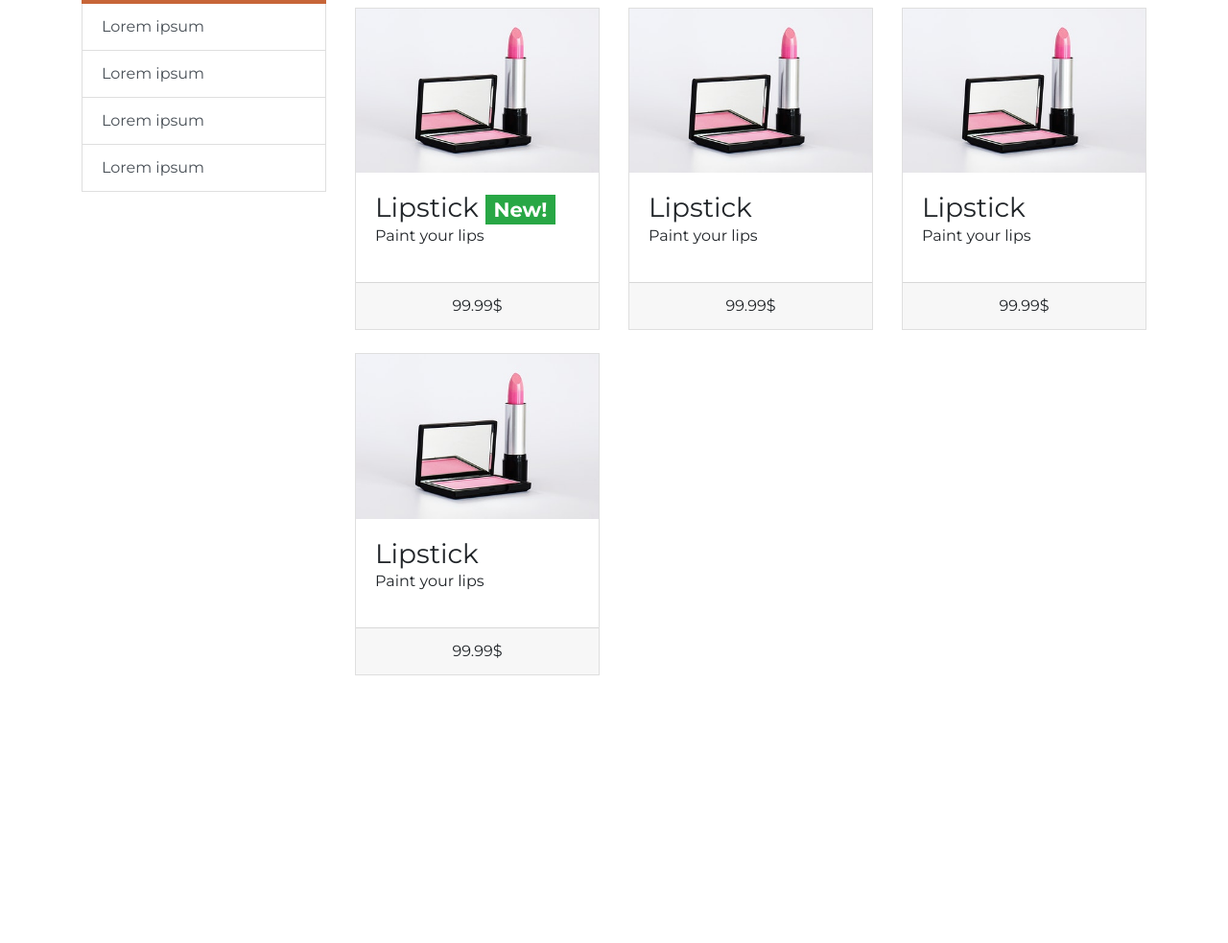
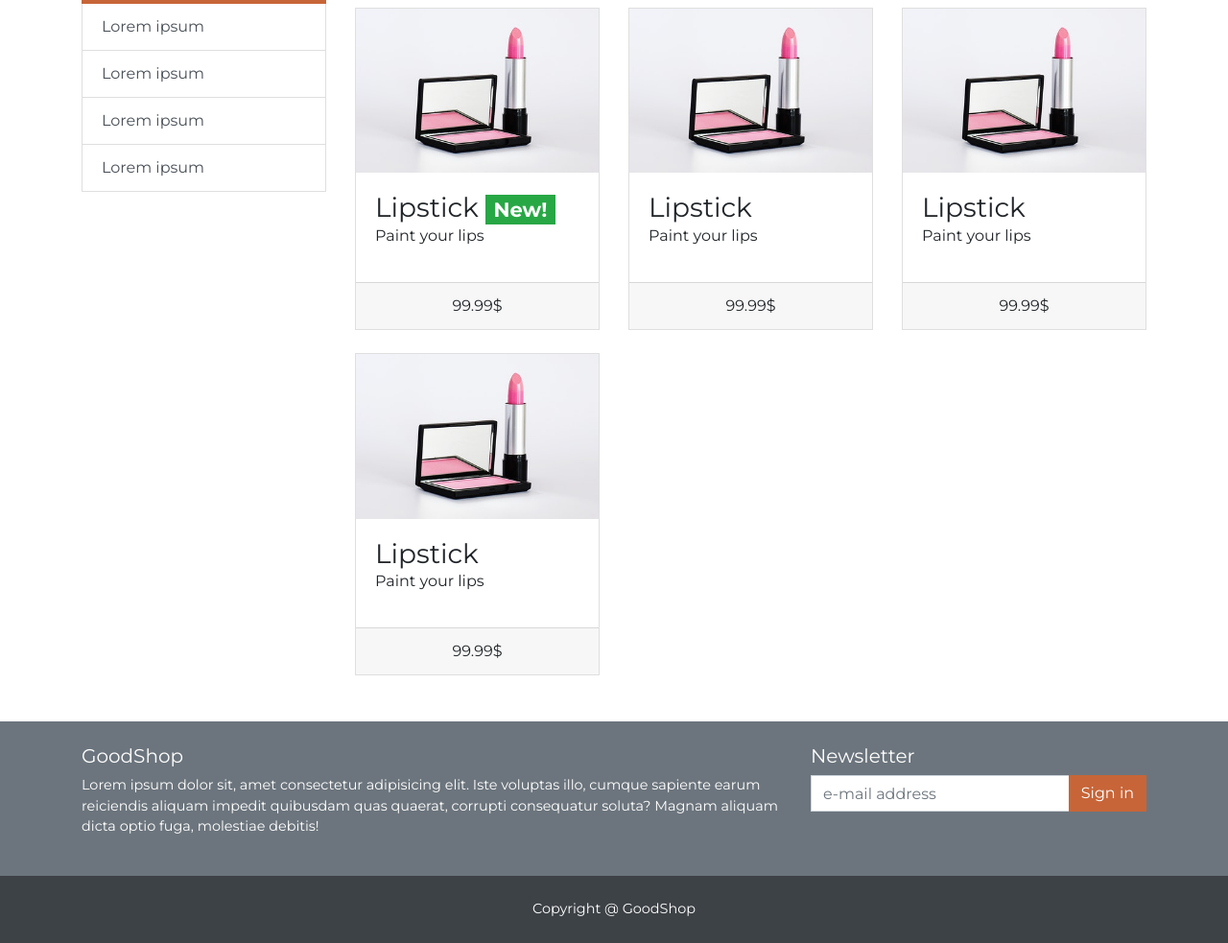
Before and after one commit to bmaronka/Online-Shop, a website built with webpack: page index.html in a window 1280 px wide. Shown: the part 558-1541 px from the top of the page at 96% size. Before the commit the page ends 1286 px from the top, so only its background shows below. Built offline with nearby package versions, Linux system fonts and the light colour scheme.

Commit message:
add footer

```diff
--- a/index.html
+++ b/index.html
@@ -162,6 +162,34 @@
         </main>
     </div>
 
+    <footer class="mt-4 bg-secondary text-white py-4">
+        <div class="container">
+            <div class="row">
+                <div class="col-md-8">
+                    <h5>GoodShop</h5>
+                    <p class="info">Lorem ipsum dolor sit, amet consectetur adipisicing elit. Iste voluptas illo, cumque
+                        sapiente
+                        earum reiciendis aliquam impedit quibusdam quas quaerat, corrupti consequatur soluta? Magnam
+                        aliquam dicta optio fuga, molestiae debitis!</p>
+                </div>
+                <div class="col-md-4">
+                    <form action="">
+                        <h5>Newsletter</h5>
+                        <div class="input-group">
+                            <input type="email" placeholder="e-mail address" class="form-control">
+                            <div class="input-group-append">
+                                <button class="btn btn-primary">Sign in</button>
+                            </div>
+                        </div>
+                    </form>
+                </div>
+            </div>
+        </div>
+    </footer>
+    <div class="second-footer py-4 d-flex justify-content-center align-items-center">
+        <p class="text-white m-0">Copyright @ GoodShop</p>
+    </div>
+
 </body>
 
 </html>
--- /dev/null
+++ b/sass/_footer.scss
@@ -0,0 +1,10 @@
+footer {
+    .info {
+        font-size: 0.9rem;
+    }
+}
+
+.second-footer {
+    background-color: darken($secondary, 20%);
+    font-size: 0.9rem;
+}
--- a/sass/style.scss
+++ b/sass/style.scss
@@ -3,3 +3,4 @@
 @import "node_modules/bootstrap/scss/bootstrap";
 
 @import 'jumbotron';
+@import 'footer';
```
